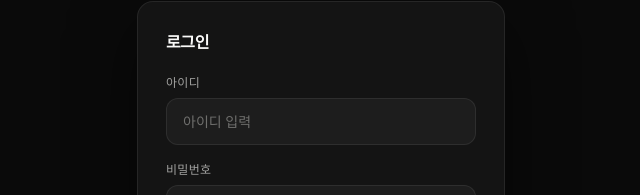
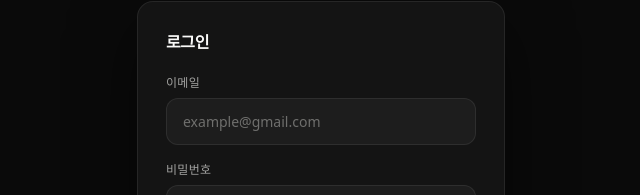
Before and after one commit to helloa1109/wiki, a Next.js app in the folder apps/admin/: page /login in a window 1280 px wide. Shown: the part 281-476 px from the top of the page, without its empty margins (319-959 px from the left). Built offline with nearby package versions, Linux system fonts and the light colour scheme.

Commit message:
refactor(admin): revert to email-based auth, remove ID conversion

```diff
--- a/apps/admin/src/components/auth/LoginForm.tsx
+++ b/apps/admin/src/components/auth/LoginForm.tsx
@@ -5,13 +5,12 @@ import { useRouter } from 'next/navigation'
 import Link from 'next/link'
 import { cn } from '@/lib/utils'
 import { createClient } from '@/lib/supabase/client'
-import { toInternalEmail } from '@/lib/auth'
 import { AuthCard } from './AuthCard'
 import { AuthInput } from './AuthInput'
 
 export function LoginForm() {
   const router = useRouter()
-  const [id, setId] = useState('')
+  const [email, setEmail] = useState('')
   const [password, setPassword] = useState('')
   const [error, setError] = useState('')
   const [loading, setLoading] = useState(false)
@@ -22,13 +21,10 @@ export function LoginForm() {
     setLoading(true)
 
     const supabase = createClient()
-    const { error } = await supabase.auth.signInWithPassword({
-      email: toInternalEmail(id),
-      password,
-    })
+    const { error } = await supabase.auth.signInWithPassword({ email, password })
 
     if (error) {
-      setError('아이디 또는 비밀번호가 올바르지 않습니다.')
+      setError('이메일 또는 비밀번호가 올바르지 않습니다.')
       setLoading(false)
       return
     }
@@ -41,13 +37,13 @@ export function LoginForm() {
     <AuthCard title="로그인" description="관리자 페이지">
       <form onSubmit={handleSubmit} className="flex flex-col gap-4">
         <AuthInput
-          label="아이디"
-          type="text"
-          value={id}
-          onChange={(e) => setId(e.target.value)}
-          placeholder="아이디 입력"
+          label="이메일"
+          type="email"
+          value={email}
+          onChange={(e) => setEmail(e.target.value)}
+          placeholder="example@gmail.com"
           required
-          autoComplete="username"
+          autoComplete="email"
         />
         <AuthInput
           label="비밀번호"
--- a/apps/admin/src/components/auth/SignupForm.tsx
+++ b/apps/admin/src/components/auth/SignupForm.tsx
@@ -4,12 +4,11 @@ import { useState } from 'react'
 import Link from 'next/link'
 import { cn } from '@/lib/utils'
 import { createClient } from '@/lib/supabase/client'
-import { toInternalEmail } from '@/lib/auth'
 import { AuthCard } from './AuthCard'
 import { AuthInput } from './AuthInput'
 
 interface FieldErrors {
-  id?: string
+  email?: string
   nickname?: string
   password?: string
   passwordConfirm?: string
@@ -17,7 +16,7 @@ interface FieldErrors {
 
 export function SignupForm() {
   const [values, setValues] = useState({
-    id: '',
+    email: '',
     nickname: '',
     password: '',
     passwordConfirm: '',
@@ -35,13 +34,7 @@ export function SignupForm() {
   const validate = (): boolean => {
     const errors: FieldErrors = {}
 
-    if (!values.id) {
-      errors.id = '아이디를 입력해주세요.'
-    } else if (values.id.length < 3) {
-      errors.id = '아이디는 3자 이상이어야 합니다.'
-    } else if (!/^[a-zA-Z0-9_]+$/.test(values.id)) {
-      errors.id = '영문, 숫자, 밑줄(_)만 사용할 수 있습니다.'
-    }
+    if (!values.email) errors.email = '이메일을 입력해주세요.'
 
     if (!values.nickname) {
       errors.nickname = '닉네임을 입력해주세요.'
@@ -75,17 +68,17 @@ export function SignupForm() {
 
     const supabase = createClient()
     const { error } = await supabase.auth.signUp({
-      email: toInternalEmail(values.id),
+      email: values.email,
       password: values.password,
       options: {
-        data: { nickname: values.nickname, id: values.id },
+        data: { nickname: values.nickname },
       },
     })
 
     if (error) {
       setError(
         error.message.includes('already registered')
-          ? '이미 사용 중인 아이디입니다.'
+          ? '이미 사용 중인 이메일입니다.'
           : error.message,
       )
       setLoading(false)
@@ -105,7 +98,7 @@ export function SignupForm() {
           <div>
             <p className="text-[14px] text-foreground">가입이 완료됐어요</p>
             <p className="mt-1 text-[13px] text-foreground-muted">
-              아이디 <span className="text-foreground">{values.id}</span> 로 로그인할 수 있어요.
+              {values.email} 로 로그인할 수 있어요.
             </p>
           </div>
           <Link
@@ -127,13 +120,13 @@ export function SignupForm() {
     <AuthCard title="회원가입" description="관리자 페이지">
       <form onSubmit={handleSubmit} className="flex flex-col gap-4">
         <AuthInput
-          label="아이디"
-          type="text"
-          value={values.id}
-          onChange={set('id')}
-          placeholder="영문, 숫자, 밑줄 3자 이상"
-          autoComplete="username"
-          error={fieldErrors.id}
+          label="이메일"
+          type="email"
+          value={values.email}
+          onChange={set('email')}
+          placeholder="example@gmail.com"
+          autoComplete="email"
+          error={fieldErrors.email}
         />
         <AuthInput
           label="닉네임"
--- a/apps/admin/src/lib/auth.ts
+++ /dev/null
@@ -1,2 +0,0 @@
-// 아이디를 Supabase용 내부 이메일로 변환
-export const toInternalEmail = (id: string) => `${id}@dbc.admin`
```
